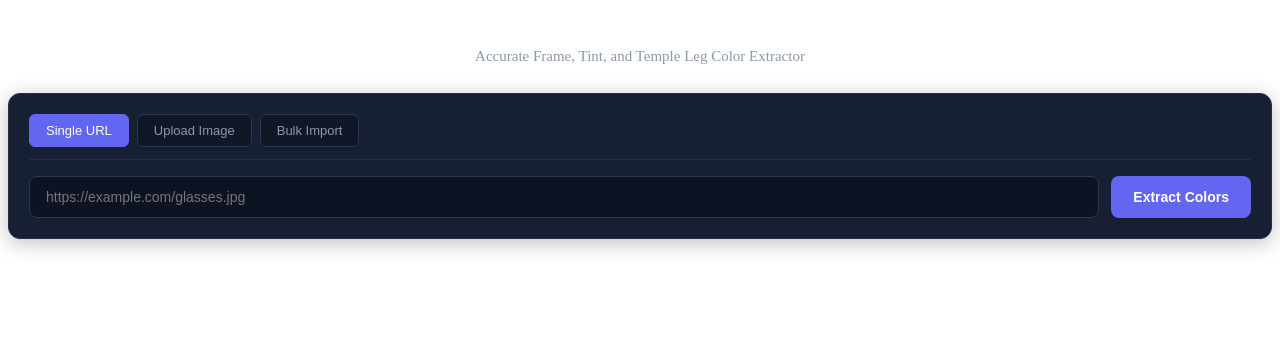
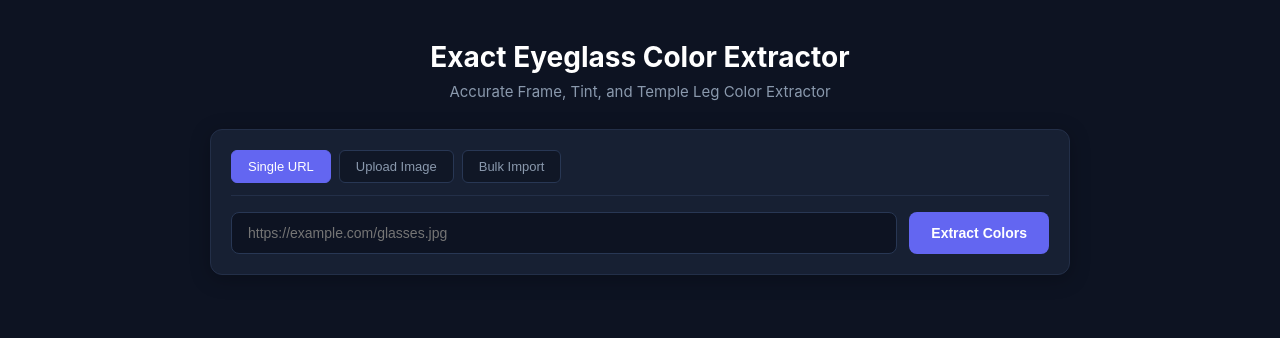
Before and after one commit to subashchandraboser-design/hexcode2.0, a Flask app: page / in a window 1280 px wide. Shown: the top 338 px of the page. Run offline with Flask 3, Linux system fonts and the light colour scheme.

Commit message:
Update index.html

```diff
--- a/templates/index.html
+++ b/templates/index.html
@@ -1,40 +1,3 @@
-<!DOCTYPE html>
-<html lang="en"> <head> <meta charset="UTF-8"> <meta name="viewport" content="width=device-width, initial-scale=1.0"> <title>Exact Eyeglass Color Extractor</title> <style> * { box-sizing: border-box; } body { font-family: -apple-system, BlinkMacSystemFont, "Segoe UI"
-
-pasted
-
-any change in html can chnage and give it?
-
-
-Strategized HTML modifications and table column restructuring
-Strategized HTML modifications and table column restructuring
-HTML-um match aaguma nu update pannirukken (இது templates/index.html la போடணும், app.py side la already update pannitten):
-
-1. Multi-color frame swatches
-Single URL / Upload result la, frame multi-color na "Frame Color 2", "Frame Color 3" nu extra swatch cards varum, multi-color nu oru small badge oda label la kaamikkum.
-
-2. 40 limit text remove
-Bulk tab-la "up to 40 per run" nu irundha text-a maathi "every URL in the file will be processed, no limit" nu update pannirukken. Processing time perusa aagalam nu chinna progress message-um add pannirukken ("this can take a while... keep this tab open").
-
-3. Bulk table la Frame column
-Munnaadi primary_frame_hex mattum kaamikichu — ippo frame_hex column use pannuren (app.py la multiple hex " | " join panni tharudhu), so multi-color frame na table cell-lame rendu/moonu hex dots + codes ellam side-by-side varum.
-
-Rendu files-um (app.py, index.html) mela irukku — index.html-a உங்க Flask project-oda templates/ folder-la replace pannunga.
-
-
-Index
-Code · HTML
-
-Want to be notified when Claude responds?
-
-
-
-
-
-Claude is AI and can make mistakes. Please double-check responses.
-
-
-Index · HTML
 <!DOCTYPE html>
 <html lang="en">
 <head>
```
